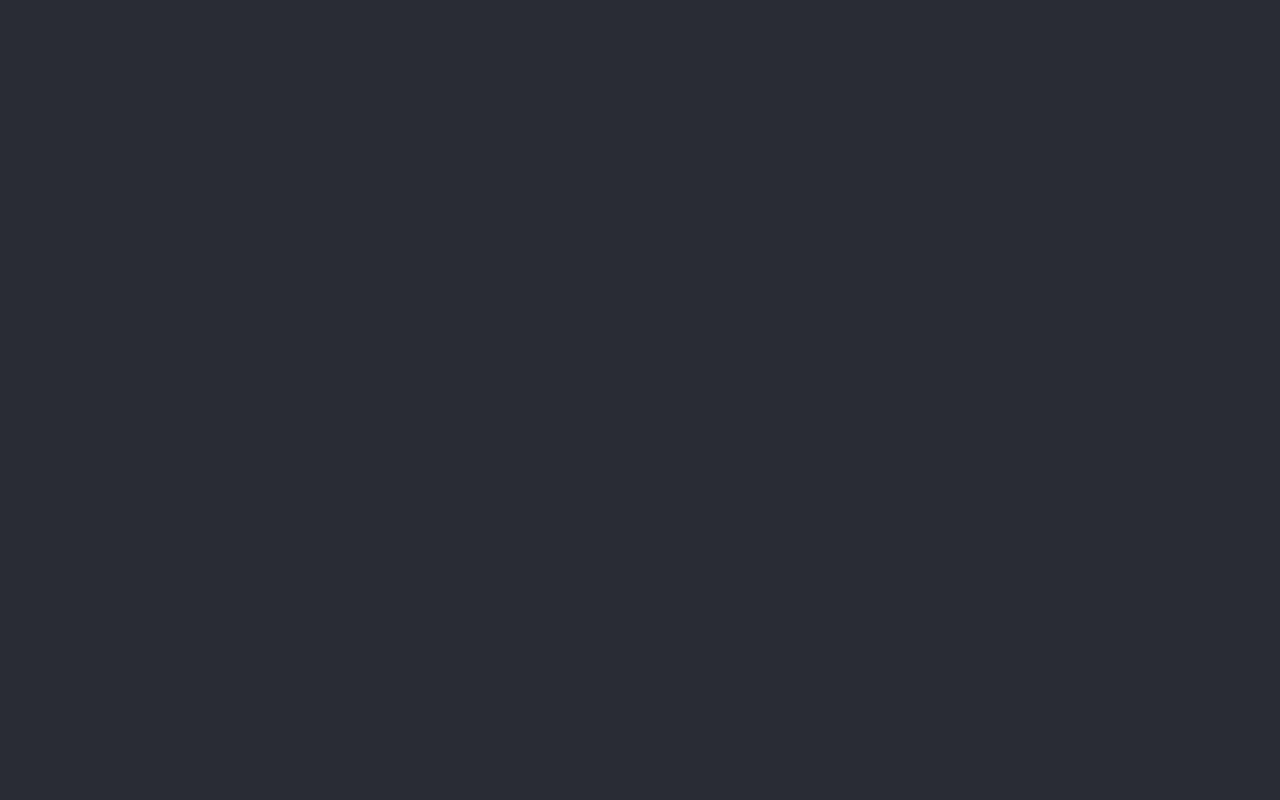
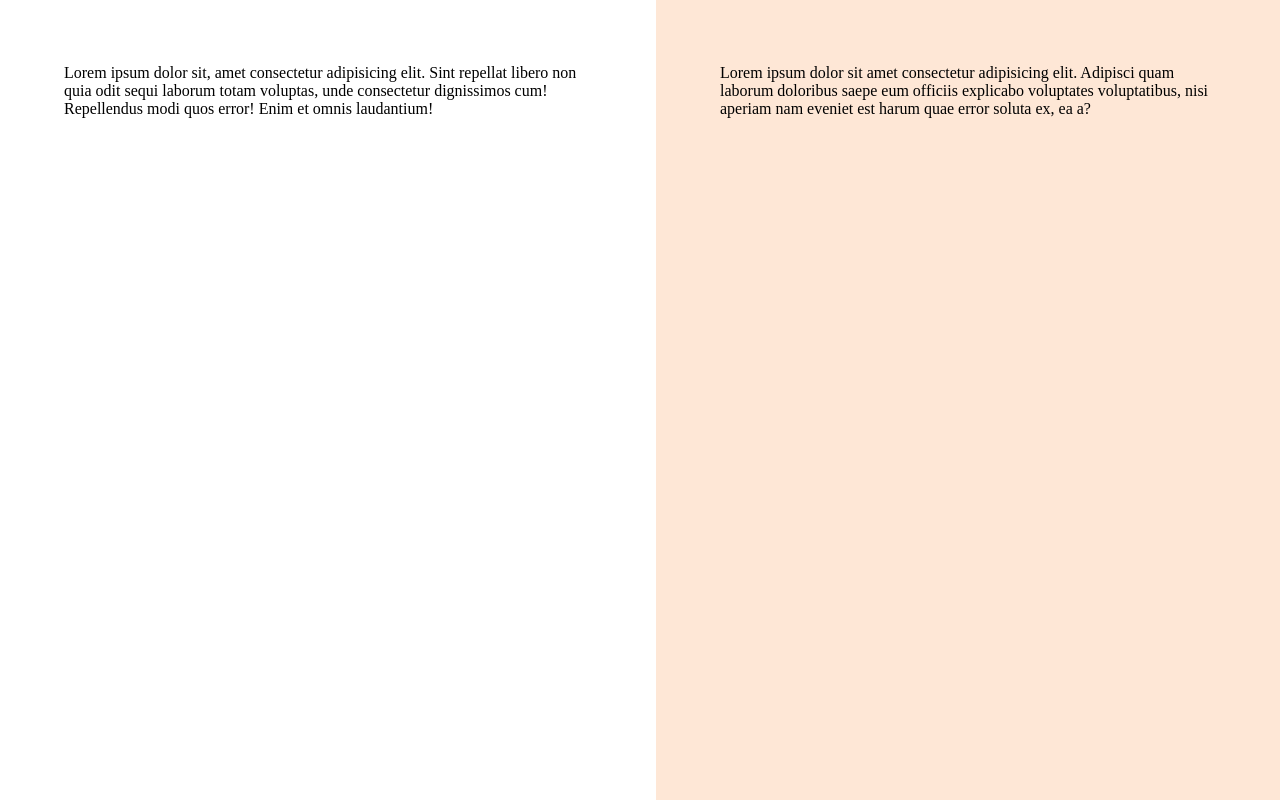
Before and after one commit to murilobiscaro/Rocketseat, a plain HTML site: page Projeto Formulario de Matriculas/index.html in a window 1280 px wide. Drawn offline with Linux system fonts and the light colour scheme; files that its build step writes are made by us from their sources; files whose address does not match are found by name.

Commit message:
layout css

```diff
--- a/Projeto Formulario de Matriculas/index.html
+++ b/Projeto Formulario de Matriculas/index.html
@@ -8,10 +8,22 @@
     <meta name="viewport" content="width=device-width, initial-scale=1.0">
     <title>Estrelas do Amanhã</title>
 
-    <link rel="stylesheet" href="style/index.css">
+    <link rel="stylesheet" href="styles/index.css">
     <link href="https://fonts.googleapis.com/css2?family=Poppins:ital,wght@0,100;0,200;0,300;0,400;0,500;0,600;0,700;0,800;0,900;1,100;1,200;1,300;1,400;1,500;1,600;1,700;1,800;1,900&display=swap" rel="stylesheet">
 </head>
 <body>
+    <div id="app">
+       <main>
+        <div class="main-container">
+            Lorem ipsum dolor sit, amet consectetur adipisicing elit. Sint repellat libero non quia odit sequi laborum totam voluptas, unde consectetur dignissimos cum! Repellendus modi quos error! Enim et omnis laudantium!
+        </div>
+       </main>
 
+       <aside>
+        <div class="aside-container">
+            Lorem ipsum dolor sit amet consectetur adipisicing elit. Adipisci quam laborum doloribus saepe eum officiis explicabo voluptates voluptatibus, nisi aperiam nam eveniet est harum quae error soluta ex, ea a?
+        </div>
+       </aside>
+    </div>
 </body>
 </html>
--- a/Projeto Formulario de Matriculas/styles/global.css
+++ b/Projeto Formulario de Matriculas/styles/global.css
@@ -1,3 +1,9 @@
+* {
+    margin: 0;
+    padding: 0;
+    box-sizing: border-box;
+}
+
 :root {
     --font-family: 'Poppins', sans-serif;
     --text: 400 1rem/1.5 var(--font-family);
@@ -15,3 +21,7 @@
     --stroke-highlight: #F3541C;
     --semantic-error: #DC2626;
 }
+
+body {
+    overflow: hidden;
+}
--- a/Projeto Formulario de Matriculas/styles/index.css
+++ b/Projeto Formulario de Matriculas/styles/index.css
@@ -1 +1,2 @@
 @import url(global.css);
+@import url(layout.css);
--- /dev/null
+++ b/Projeto Formulario de Matriculas/styles/layout.css
@@ -0,0 +1,26 @@
+#app {
+    display: grid;
+    grid-template-columns: 51.25% 48.75%;
+
+    height: 100vh;
+    overflow: hidden;
+}
+
+main {
+   overflow: auto;
+   padding: 4rem;
+
+   & .main-container {
+        max-width: 33rem;
+        margin-left: auto;
+   }
+}
+
+aside {
+    background: var(--surface-secondary);
+    padding: 4rem;
+
+    & .aside-container {
+        max-width: 31rem;
+   }
+}
```
